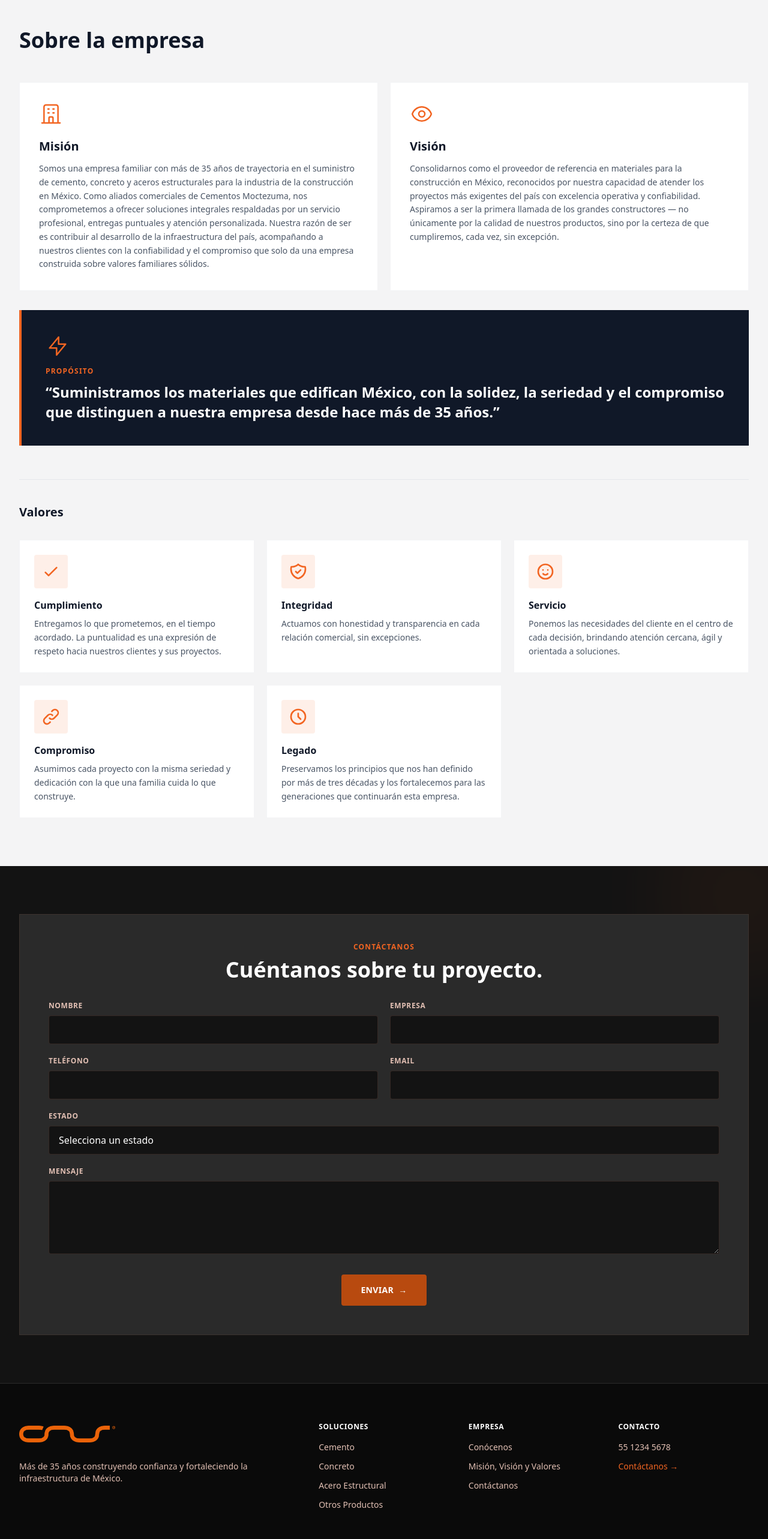
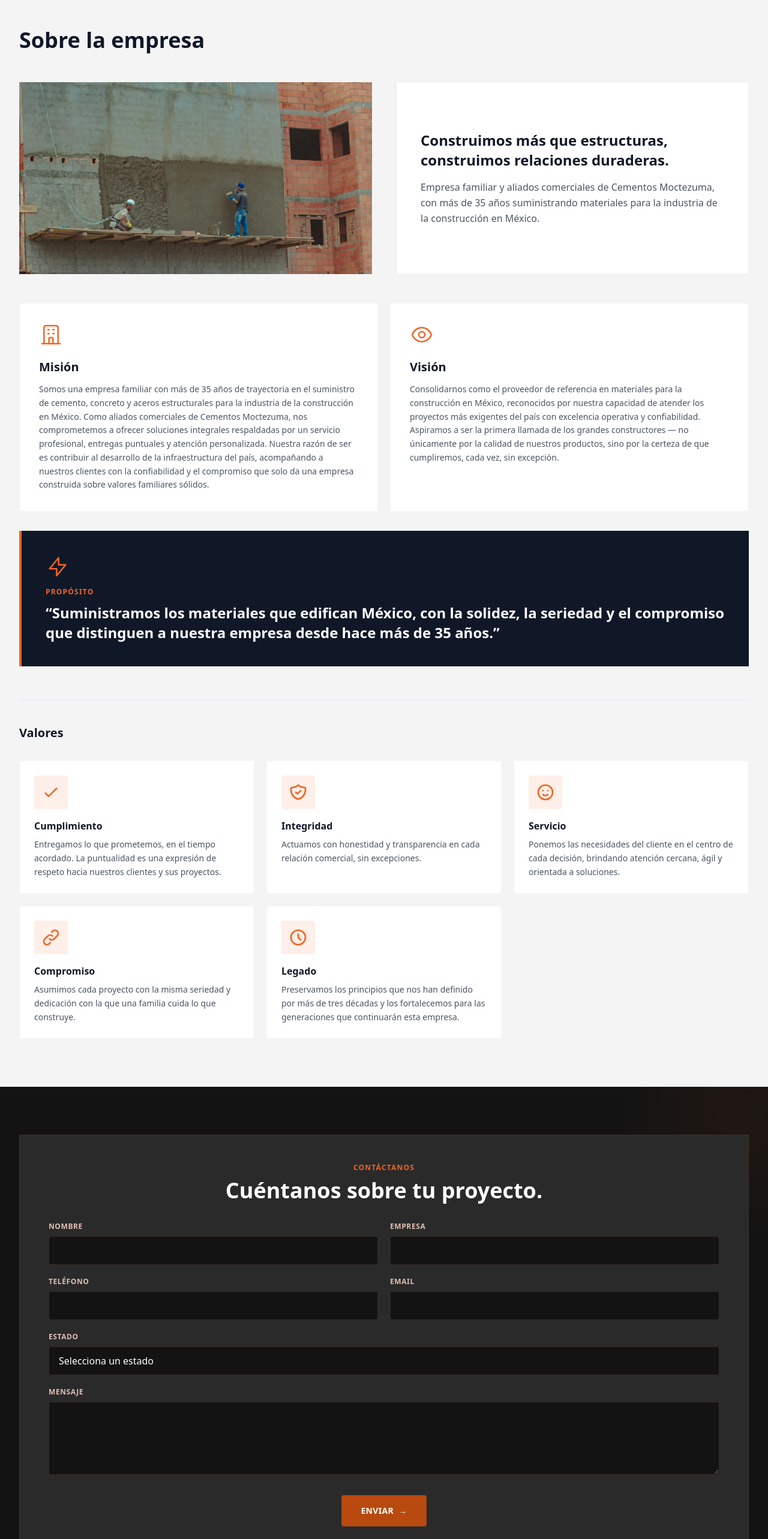
Before and after one commit to StuartGa/conciron-landing, a React (Vite) app: page / in a window 1280 px wide. Shown: the part 5060-7626 px from the top of the page at 60% size. Built offline with nearby package versions, Linux system fonts and the light colour scheme.

Commit message:
Polish about intro image, product framing, and hide footer phone.
Co-authored-by: Cursor <cursoragent@cursor.com>

```diff
--- a/src/components/layout/Footer.tsx
+++ b/src/components/layout/Footer.tsx
@@ -3,8 +3,8 @@ import { BrandLogo } from '@/components/ui/BrandLogo'
 import { assetUrl } from '@/lib/assetUrl'
 
 /**
- * Site footer with brand info, navigation groups, contact details and legal links.
- * Contact email is intentionally omitted from the visible UI (quote via form).
+ * Site footer with brand info, navigation groups, contact CTA and legal links.
+ * Phone and email are intentionally omitted from the visible UI (quote via form).
  */
 export function Footer() {
   const { brand, footer } = siteContent
@@ -44,14 +44,9 @@ export function Footer() {
 
           <div>
             <p className="text-white font-bold mb-4 uppercase text-xs tracking-wider">Contacto</p>
-            <ul className="space-y-3 text-on-surface-variant">
-              <li>{footer.contact.phone}</li>
-              <li>
-                <a href={footer.contact.formHref} className="text-primary hover:text-primary-bright">
-                  Contáctanos →
-                </a>
-              </li>
-            </ul>
+            <a href={footer.contact.formHref} className="text-primary hover:text-primary-bright">
+              Contáctanos →
+            </a>
           </div>
         </div>
 
--- a/src/components/sections/AboutSection.tsx
+++ b/src/components/sections/AboutSection.tsx
@@ -1,11 +1,12 @@
 import { siteContent } from '@/data/siteContent'
 import { Container } from '@/components/ui'
 import { IdentityIcon, ValueIcon } from '@/components/ui/icons'
+import { PublicImage } from '@/components/ui/PublicImage'
 import { ScrollReveal } from '@/components/ui/ScrollReveal'
 import { ScrollRevealStagger } from '@/components/ui/ScrollRevealStagger'
 
 /**
- * Sobre la empresa — Misión, Visión, Propósito y Valores (con iconos).
+ * Sobre la empresa — intro visual, Misión, Visión, Propósito y Valores.
  */
 export function AboutSection() {
   const { about } = siteContent
@@ -15,10 +16,31 @@ export function AboutSection() {
   return (
     <section id="conocenos" className="bg-surface-light text-gray-900 py-16 md:py-20">
       <Container>
-        <ScrollReveal className="mb-12" variant="rise">
+        <ScrollReveal className="mb-10 md:mb-12" variant="rise">
           <h2 className="text-3xl md:text-4xl font-extrabold leading-tight text-gray-900">
             {about.eyebrow}
           </h2>
+        </ScrollReveal>
+
+        <ScrollReveal className="mb-10 md:mb-12" variant="rise">
+          <div className="grid grid-cols-1 lg:grid-cols-2 gap-6 lg:gap-10 items-stretch">
+            <div className="relative min-h-64 md:min-h-80 overflow-hidden bg-gray-200">
+              <PublicImage
+                src={about.image}
+                alt={about.imageAlt}
+                className="absolute inset-0 h-full w-full object-cover"
+                loading="lazy"
+                width={1200}
+                height={900}
+              />
+            </div>
+            <div className="flex flex-col justify-center bg-white border border-gray-100 p-7 md:p-10 shadow-sm">
+              <p className="text-xl md:text-2xl font-bold text-gray-900 leading-snug mb-4">
+                {about.title}
+              </p>
+              <p className="text-sm md:text-base text-gray-600 leading-relaxed">{about.description}</p>
+            </div>
+          </div>
         </ScrollReveal>
 
         <ScrollRevealStagger
--- a/src/data/siteContent.ts
+++ b/src/data/siteContent.ts
@@ -274,6 +274,8 @@ export const siteContent: SiteContent = {
     title: 'Construimos más que estructuras, construimos relaciones duraderas.',
     description:
       'Empresa familiar y aliados comerciales de Cementos Moctezuma, con más de 35 años suministrando materiales para la industria de la construcción en México.',
+    image: '/images/operational.webp',
+    imageAlt: 'Equipo de obra aplicando acabados en proyecto de construcción',
     ctaLabel: 'Contáctanos',
     identity: [
       {
--- a/src/types/index.ts
+++ b/src/types/index.ts
@@ -75,6 +75,7 @@ export interface FooterLinkGroup {
 }
 
 export interface ContactInfo {
+  /** Kept for structured data / backend; not shown in the marketing UI */
   phone: string
   /** Kept for structured data / backend; not shown in the marketing UI */
   email: string
@@ -150,6 +151,8 @@ export interface SiteContent {
     eyebrow: string
     title: string
     description: string
+    image: string
+    imageAlt: string
     ctaLabel: string
     identity: IdentityCard[]
     valuesLabel: string
```
Also changed, not shown: public/images/product-concreto-convencional.webp, public/images/product-cpc-30r.webp.
